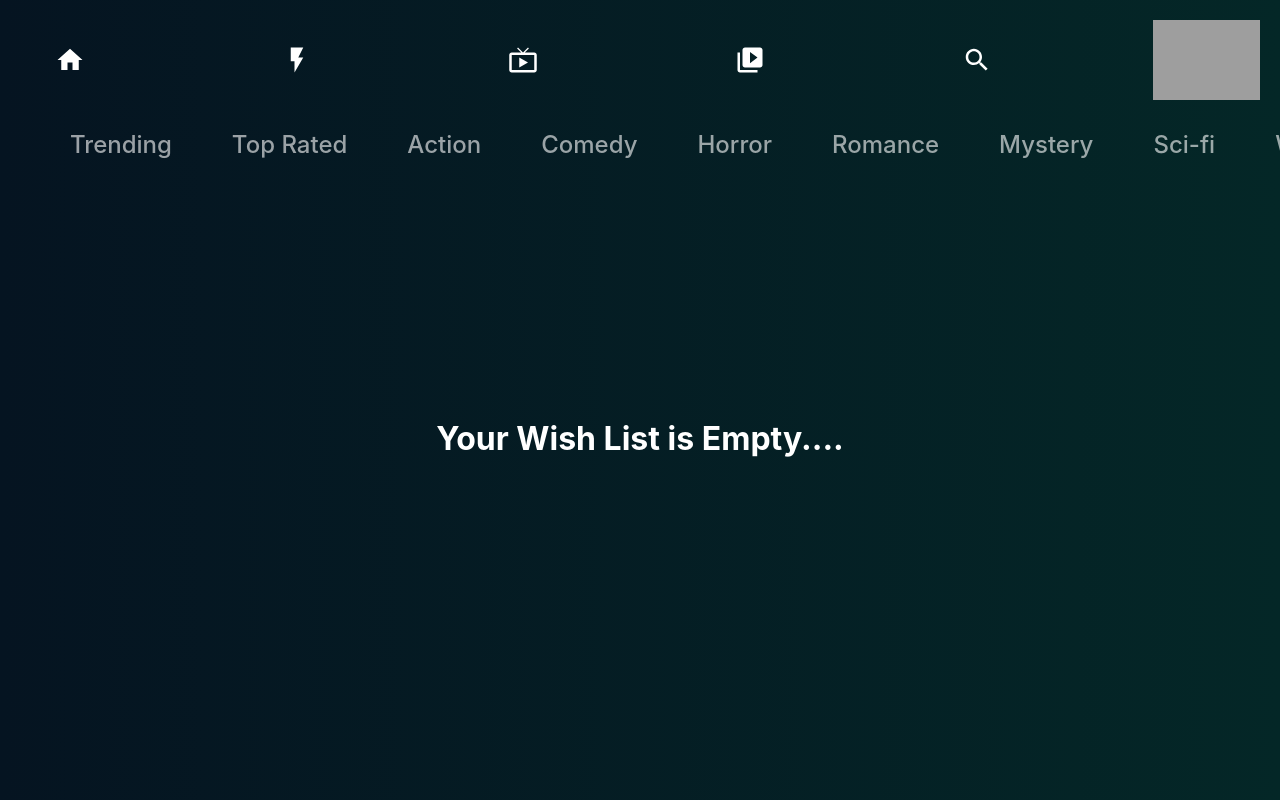
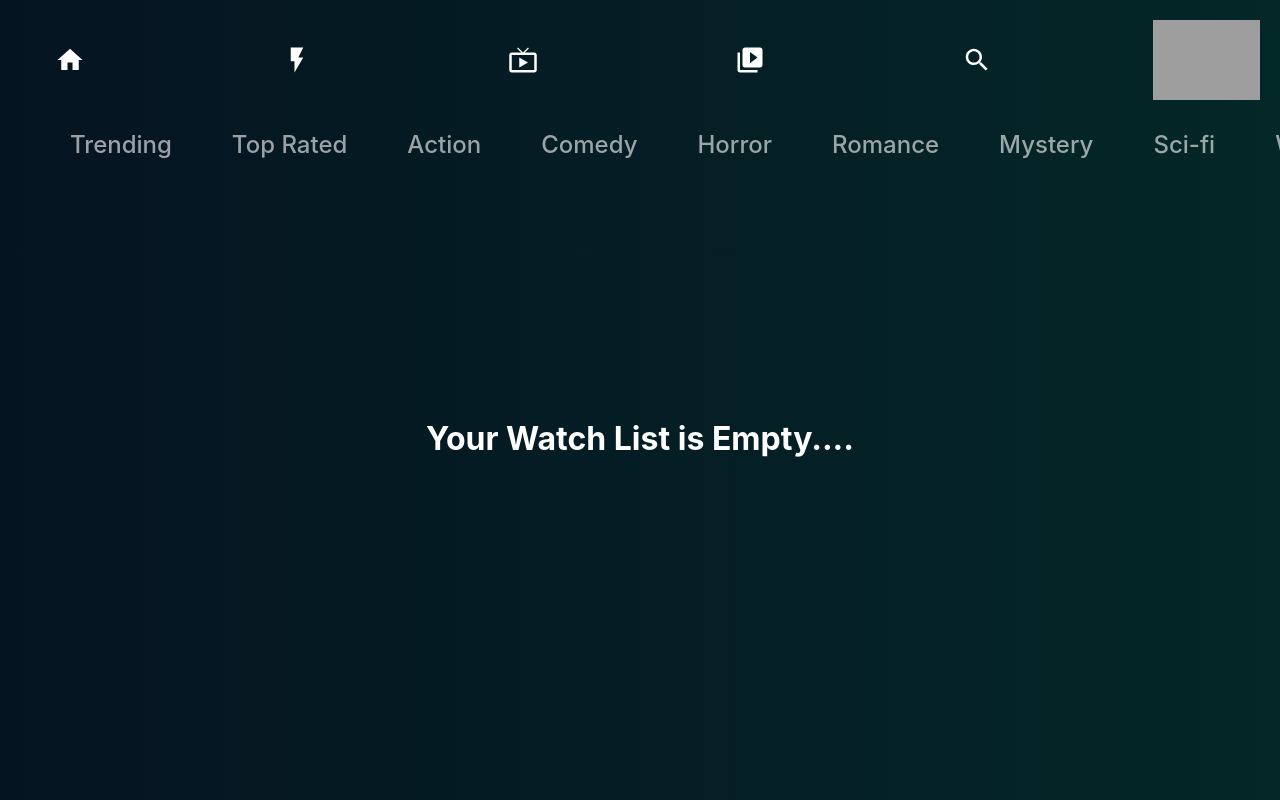
Before and after one commit to trungnguyen1611/case_module_5, a React (Create React App) app: page /collections in a window 1280 px wide. Built offline with nearby package versions, Linux system fonts and the light colour scheme; grey boxes are pictures that could not be loaded.

Commit message:
update watch movie

```diff
--- a/src/components/home-body/Collections.js
+++ b/src/components/home-body/Collections.js
@@ -22,7 +22,7 @@ const Collections = () => {
     return (
         <div className='results'>
             {movies.length === 0 ?
-                <h1 style={{color: 'white', textAlign: "center"}}>Your Wish List is Empty....</h1> : ''}
+                <h1 style={{color: 'white', textAlign: "center"}}>Your Watch List is Empty....</h1> : ''}
             <FlipMove>
                 {movies.map((movie) => (
                     <div key={movie.id} className='card'>
--- a/src/components/home-body/VideoCard.css
+++ b/src/components/home-body/VideoCard.css
@@ -40,3 +40,7 @@
 .videoCard > .heart:hover{
     cursor:pointer;
 }
+
+a{
+    text-decoration: none;
+}
--- a/src/components/home-body/VideoCard.js
+++ b/src/components/home-body/VideoCard.js
@@ -12,6 +12,7 @@ const VideoCard = forwardRef(({movie}, ref) => {
     let currentWishLish = JSON.parse(localStorage.getItem('wishList')) || [{id:0}];
     let isInWishList = currentWishLish.findIndex(element => element.id === movie.id);
     const [heart, setHeart] = useState(isInWishList !== -1 ? true : false)
+
     const changeHeart=()=>{
         setHeart(!heart)
     }
@@ -31,7 +32,7 @@ const VideoCard = forwardRef(({movie}, ref) => {
     },[heart])
 
     return (
-        <div ref={ref} className='videoCard'>
+        <a href={`https://www.themoviedb.org/movie/${movie.id}`} ref={ref} target="_blank" className='videoCard'>
             <img src={`${base_url}${movie.backdrop_path || movie.poster_path}`} alt=""/>
             <TextTruncate
                 line={1}
@@ -50,7 +51,7 @@ const VideoCard = forwardRef(({movie}, ref) => {
             <span className='heart' onClick={changeHeart}>
                 {heart ? <FavoriteIcon/> : <FavoriteBorderIcon/>}
             </span>
-        </div>
+        </a>
     );
 });
 
```
